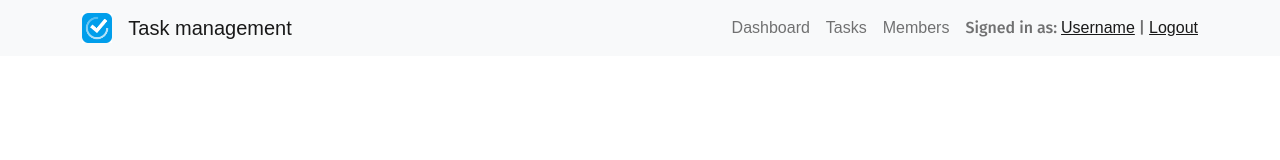
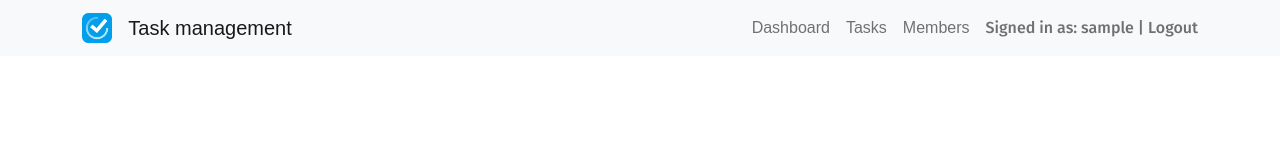
Before and after one commit to dev-rashed-alam/task-management-app, a React (Create React App) app: page / in a window 1280 px wide. Shown: the top 160 px of the page. Built offline with nearby package versions, Linux system fonts and the light colour scheme; sample sign-in values are in the browser's storage.

Commit message:
add nav links and logout functionalities

```diff
--- a/src/App.js
+++ b/src/App.js
@@ -21,7 +21,7 @@ function App() {
             <Route element={<ProtectedLayout />}>
               <Route path="/" element={<Dashboard />} />
               <Route path="dashboard" element={<Dashboard />} />
-              <Route path="task" element={<Task />} />
+              <Route path="tasks" element={<Task />} />
             </Route>
           </Route>
         </Routes>
--- a/src/assets/styles/Layout.css
+++ b/src/assets/styles/Layout.css
@@ -1,3 +1,6 @@
+.cursor-pointer{
+    cursor: pointer;
+}
 .footer {
     position: fixed;
     bottom: 0;
--- a/src/layout/ProtectedLayout.js
+++ b/src/layout/ProtectedLayout.js
@@ -2,14 +2,23 @@ import React from 'react';
 import { Navbar, Nav, Container } from 'react-bootstrap';
 import logo from '../assets/images/logo.png';
 import '../assets/styles/Layout.css';
-import { Outlet } from 'react-router-dom';
+import { Link, Outlet, useNavigate } from 'react-router-dom';
+import { doLogout, getUserInfo } from '../services/loginService';
 
 const ProtectedLayout = () => {
+  const { username } = getUserInfo();
+  const navigator = useNavigate();
+
+  const handleLogout = async () => {
+    await doLogout();
+    navigator('/login');
+  };
+
   return (
     <div>
       <Navbar bg="light" expand="lg">
         <Container>
-          <Navbar.Brand href="#">
+          <Link className="navbar-brand" to="/dashboard">
             <img
               src={logo}
               width="30"
@@ -18,16 +27,25 @@ const ProtectedLayout = () => {
               alt="app logo"
             />
             &nbsp;&nbsp; Task management
-          </Navbar.Brand>
+          </Link>
           <Navbar.Toggle aria-controls="basic-navbar-nav" />
           <Navbar.Collapse id="basic-navbar-nav">
             <Nav className="ms-auto">
-              <Nav.Link href="#">Dashboard</Nav.Link>
-              <Nav.Link href="#">Tasks</Nav.Link>
-              <Nav.Link href="#">Members</Nav.Link>
+              <Link to="/dashboard" className="nav-link">
+                Dashboard
+              </Link>
+              <Link to="/tasks" className="nav-link">
+                Tasks
+              </Link>
+              <Link to="/members" className="nav-link">
+                Members
+              </Link>
             </Nav>
             <Navbar.Text>
-              &nbsp;&nbsp;Signed in as: <a href="#">Username</a> | <a href="#">Logout</a>
+              &nbsp;&nbsp;Signed in as: <span>{username}</span> |{' '}
+              <span className="cursor-pointer" onClick={handleLogout}>
+                Logout
+              </span>
             </Navbar.Text>
           </Navbar.Collapse>
         </Container>
--- a/src/services/loginService.js
+++ b/src/services/loginService.js
@@ -56,3 +56,10 @@ export const getUserInfo = () => {
   }
   return user;
 };
+
+export const doLogout = () => {
+  localStorage.removeItem('username');
+  localStorage.removeItem('email');
+  localStorage.removeItem('name');
+  localStorage.removeItem('token');
+};
```
